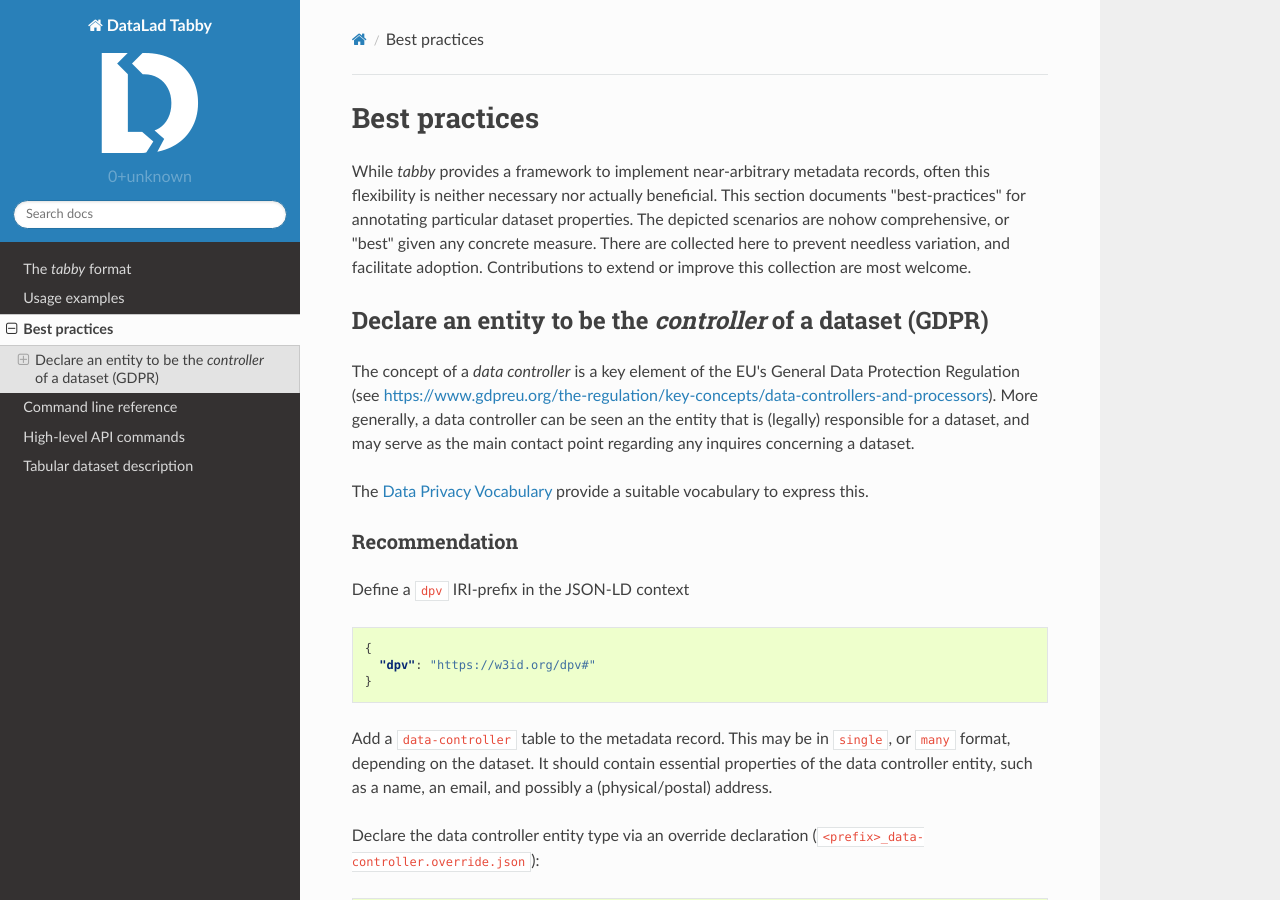
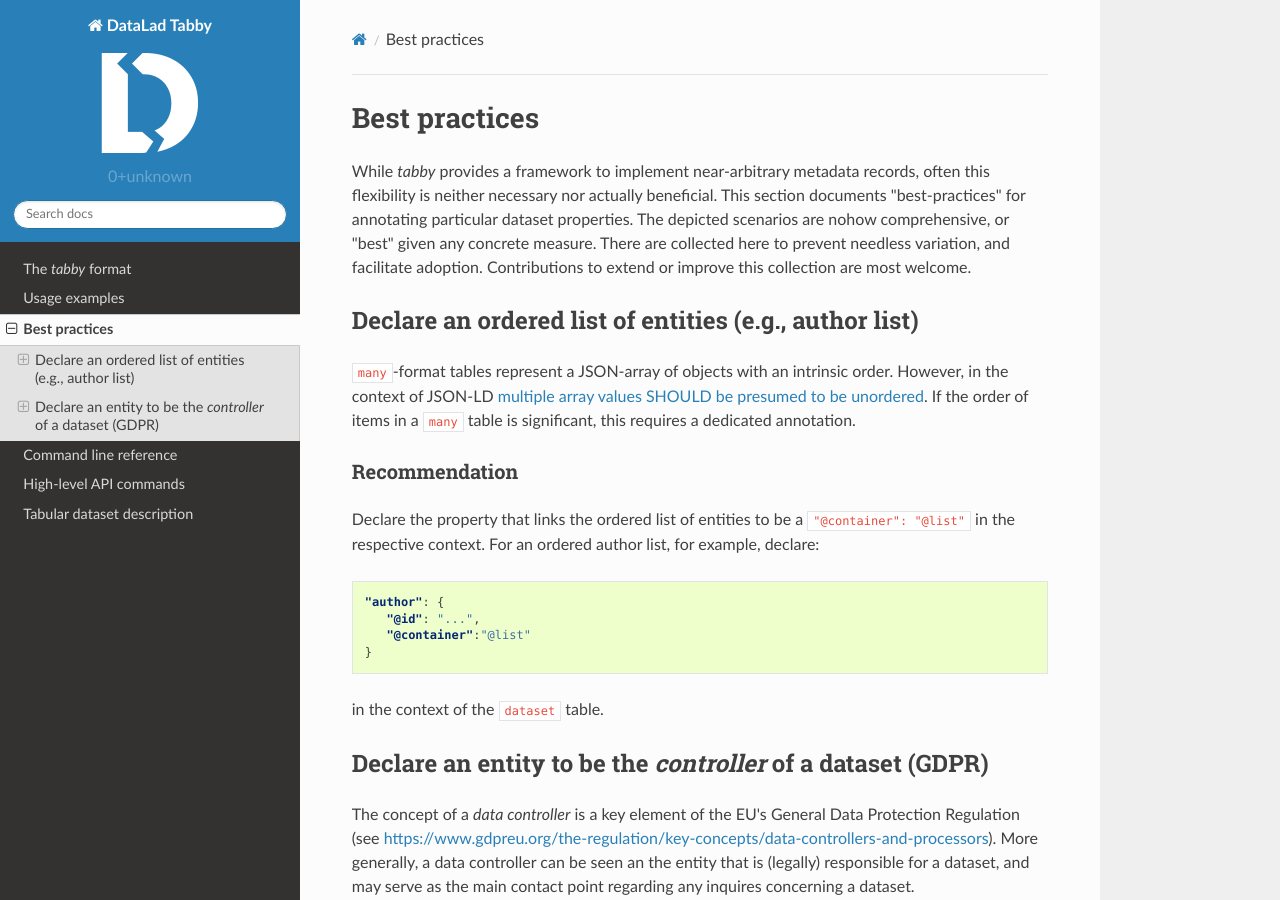
Before and after one commit to psychoinformatics-de/datalad-tabby, a Sphinx documentation site: the page built from docs/source/best-practices.rst, in a window 1280 px wide and 900 px high. Built offline with Sphinx 7.4.7 and the Read the Docs theme 2.0.0, drawn with Linux system fonts in a browser that asks for light colours; pages that are not in the unit, such as notebooks, are missing from menus.

Commit message:
BP on ordered (author) lists
Closes #57

```diff
--- a/docs/source/best-practices.rst
+++ b/docs/source/best-practices.rst
@@ -8,6 +8,32 @@ properties. The depicted scenarios are nohow comprehensive, or "best" given any
 concrete measure. There are collected here to prevent needless variation, and
 facilitate adoption. Contributions to extend or improve this collection are
 most welcome.
+
+
+Declare an ordered list of entities (e.g., author list)
+=======================================================
+
+``many``-format tables represent a JSON-array of objects with an intrinsic
+order. However, in the context of JSON-LD `multiple array values SHOULD be
+presumed to be unordered
+<https://w3c.github.io/json-ld-bp/#unordered-values>`__. If the order of items
+in a ``many`` table is significant, this requires a dedicated annotation.
+
+Recommendation
+--------------
+
+Declare the property that links the ordered list of entities to be
+a ``"@container": "@list"`` in the respective context. For an ordered
+author list, for example, declare:
+
+.. code-block:: json
+
+   "author": {
+      "@id": "...",
+      "@container":"@list"
+   }
+
+in the context of the ``dataset`` table.
 
 
 Declare an entity to be the *controller* of a dataset (GDPR)
```
